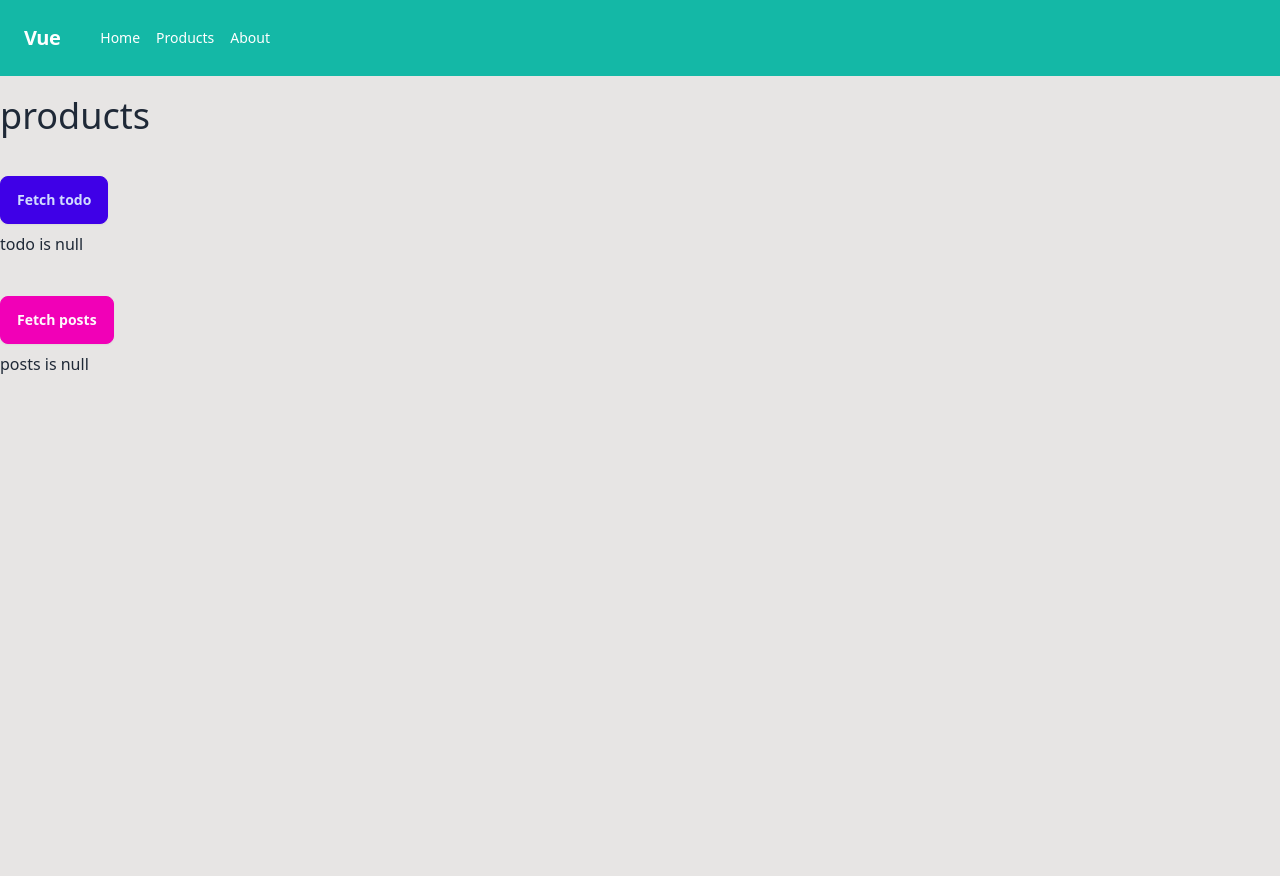
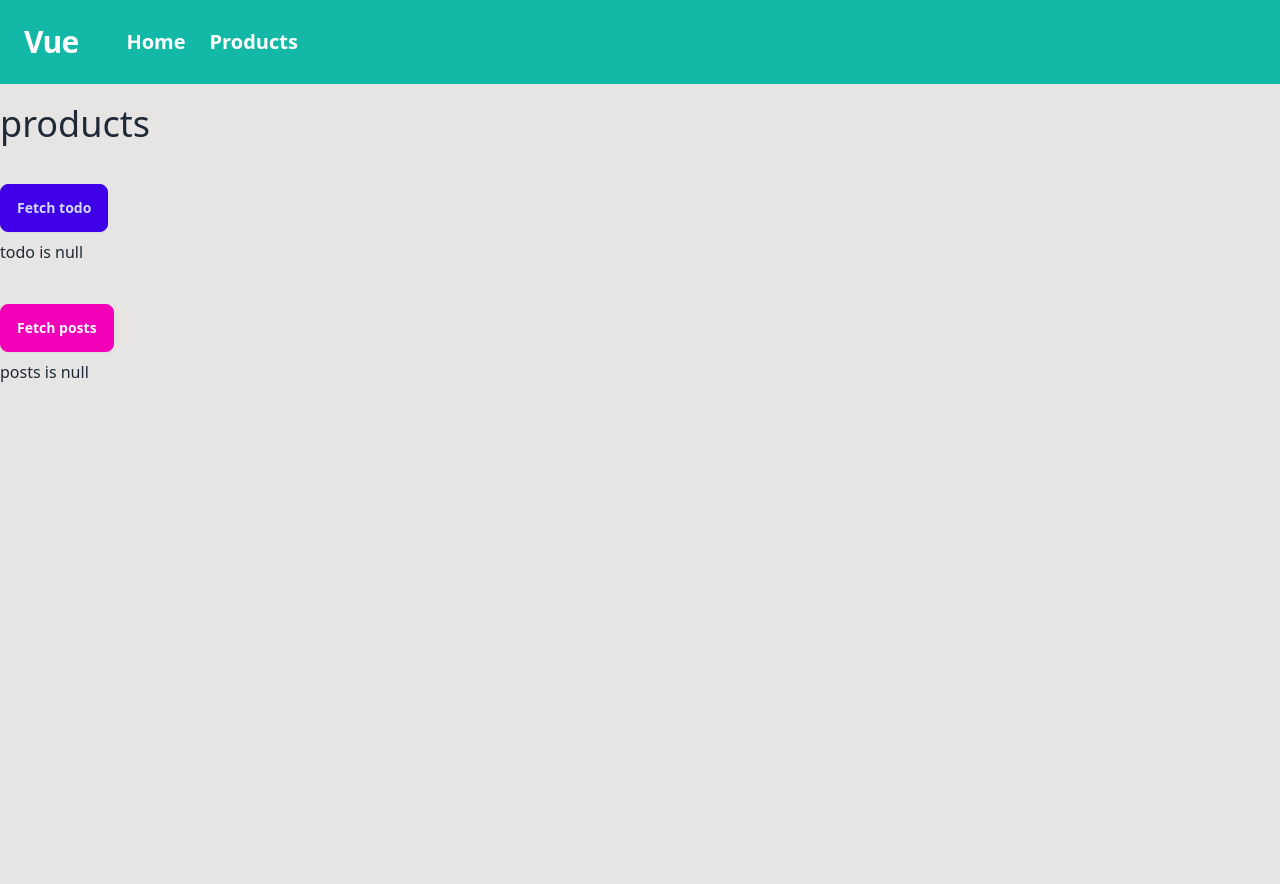
Before and after one commit to panutat-p/mastering-pinia, a Vue app: page /products in a window 1280 px wide. Built offline with nearby package versions, Linux system fonts and the light colour scheme.

Commit message:
refactor: remove About

```diff
--- a/src/App.vue
+++ b/src/App.vue
@@ -5,13 +5,12 @@ import { RouterLink, RouterView } from 'vue-router'
 <template>
   <header>
     <nav class="flex flex-row items-center p-6 bg-teal-500">
-      <div class="text-white mr-10">
-        <span class="font-semibold text-xl tracking-tight">Vue</span>
+      <div class="text-white mr-12">
+        <span class="font-semibold text-3xl tracking-tight">Vue</span>
       </div>
       <div class="text-sm">
-        <RouterLink v-bind:to="{ name: `Home` }" class="text-white hover:text-amber-200 mr-4">Home</RouterLink>
-        <RouterLink v-bind:to="{ name: `Product` }" class="text-white hover:text-amber-200 mr-4">Products</RouterLink>
-        <RouterLink v-bind:to="{ name: `About` }" class="text-white hover:text-amber-200 mr-4">About</RouterLink>
+        <RouterLink v-bind:to="{ name: `Home` }" class="text-white text-xl font-bold hover:text-amber-200 mr-6">Home</RouterLink>
+        <RouterLink v-bind:to="{ name: `Product` }" class="text-white text-xl font-bold hover:text-amber-200 mr-6">Products</RouterLink>
       </div>
     </nav>
   </header>
--- a/src/router/index.ts
+++ b/src/router/index.ts
@@ -2,7 +2,6 @@ import { createRouter, createWebHistory } from 'vue-router'
 
 import HomeView from '@/views/HomeView.vue'
 import ProductView from '@/views/ProductView.vue'
-import AboutView from '@/views/AboutView.vue'
 
 const router = createRouter({
   history: createWebHistory(import.meta.env.BASE_URL),
@@ -17,11 +16,6 @@ const router = createRouter({
       name: 'Product',
       component: ProductView,
     },
-    {
-      path: '/about',
-      name: 'About',
-      component: AboutView,
-    },
   ],
 })
 
--- a/src/stores/json.ts
+++ b/src/stores/json.ts
@@ -8,12 +8,14 @@ export const useJsonStore = defineStore('json', () => {
   const isTodoLoading = ref(false)
   const posts = ref<PostPayload[] | null>(null)
   const isPostsLoading = ref(false)
+
   const fetchTodo = async () => {
     isTodoLoading.value = true
     const res = await fetch(`${BASE_URL}/todos/1`)
     todo.value = await res.json()
     isTodoLoading.value = false
   }
+
   const fetchPosts = async () => {
     isPostsLoading.value = true
     const res = await fetch(`${BASE_URL}/posts`)
--- a/src/views/AboutView.vue
+++ /dev/null
@@ -1,9 +0,0 @@
-<script setup lang="ts">
-import RoundSpinner from '@/components/RoundSpinner.vue'
-</script>
-
-<template>
-  <h1 class="text-4xl mb-10">about</h1>
-  <RoundSpinner class="mb-10" />
-  <img alt="Vue logo" class="w-32 mb-10" src="@/assets/logo.svg" />
-</template>
--- a/src/views/HomeView.vue
+++ b/src/views/HomeView.vue
@@ -7,6 +7,25 @@ const counter = useCounterStore()
 
 <template>
   <h1 class="text-4xl mb-10">home</h1>
+  <div class="card w-5/12 bg-base-100 shadow-xl mb-10">
+  <figure>
+    <img src="@/assets/logo.svg" alt="Vue logo" class="m-10 w-32" />
+  </figure>
+  <div class="card-body">
+    <h2 class="card-title">
+      Vue
+      <div class="badge badge-secondary">NEW</div>
+    </h2>
+    <p>Composition APIs</p>
+    <div class="card-actions justify-end">
+      <div class="badge badge-outline">Vue3</div>
+      <div class="badge badge-outline">Vite</div>
+      <div class="badge badge-outline">TypeScript</div>
+      <div class="badge badge-outline">Tailwind</div>
+      <div class="badge badge-outline">DaisyUI</div>
+    </div>
+  </div>
+</div>
   <button v-on:click="counter.increment" class="btn mb-10">
     Increment
     <div class="badge badge-secondary">{{ counter.count }}</div>
```
